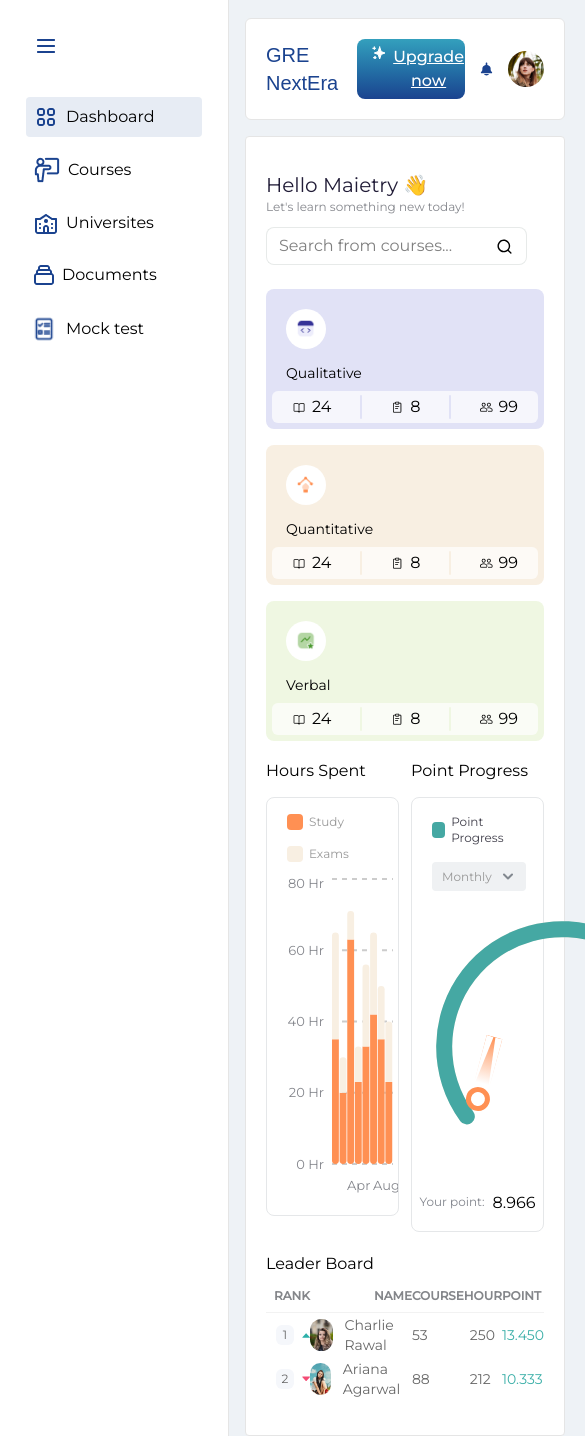
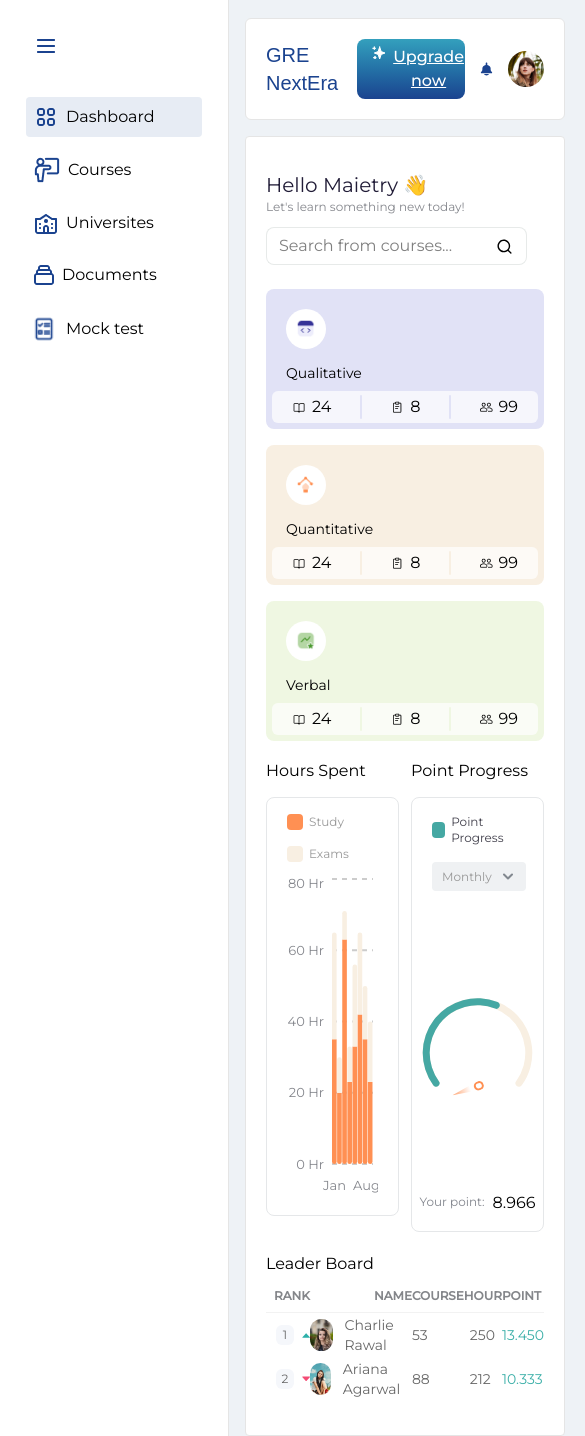
Before and after one commit to dev-spectre/gre, a Next.js app: page /dashboard in a window 390 px wide. Shown: the top 1436 px of the page, 585 px wide, since content can reach past the window. Built offline with nearby package versions, Linux system fonts and the light colour scheme; a web font is replaced by a local one.

Commit message:
Make performance chart responsive

```diff
--- a/app/globals.css
+++ b/app/globals.css
@@ -10,6 +10,10 @@
   --font-montserrat: var(--font-montserrat), "sans-serif";
 }
 
-aside:has(#menu-btn:checked)  p {
+aside:has(#menu-btn:checked) p {
   display: none;
 }
+
+.clip-triangle {
+  clip-path: polygon(0% 100%, 100% 100%, 50% 13.4%);
+}
--- a/components/Charts.tsx
+++ b/components/Charts.tsx
@@ -1,4 +1,5 @@
 "use client";
+import { useEffect, useRef } from "react";
 import {
   BarChart,
   Bar,
@@ -10,6 +11,7 @@ import {
   RadialBarChart,
   RadialBar,
   PolarAngleAxis,
+  ReferenceDot,
 } from "recharts";
 
 export function HourSpent() {
@@ -57,7 +59,7 @@ export function HourSpent() {
   ];
 
   return (
-    <div className="w-full rounded-lg border border-[#E5E7E9] bg-white py-4">
+    <div className="w-full rounded-lg border border-[#E5E7E9] bg-white py-4 pr-5">
       <div className="mb-3 flex flex-wrap gap-4 px-5 text-xs text-[#999999]">
         <div className="flex items-center gap-1.5">
           <div className="h-4 w-4 rounded bg-[#FF9053]"></div>
@@ -69,7 +71,7 @@ export function HourSpent() {
         </div>
       </div>
       <ResponsiveContainer width={"100%"} height={325}>
-        <BarChart data={data} width={500} height={500}>
+        <BarChart data={data}>
           <CartesianGrid
             strokeDasharray={"5 5"}
             strokeWidth={"2"}
@@ -129,11 +131,16 @@ export function HourSpent() {
 }
 
 export function Performance() {
+  const maxPoints = 15;
   const pointProgress = 8.966;
   const circleSize = 300;
+  const endAngle = -40;
+  const startAngle = 220;
+
+  useEffect(() => {});
 
   return (
-    <div className="w-full relative rounded-lg border border-[#E5E7E9] bg-white py-4">
+    <div className="relative w-full rounded-lg border border-[#E5E7E9] bg-white py-4">
       <div className="mb-3 flex flex-wrap justify-between gap-4 px-5 text-xs text-[#999999]">
         <div className="flex items-center gap-1.5">
           <div className="h-4 w-4 rounded bg-[#45A8A3]"></div>
@@ -158,34 +165,37 @@ export function Performance() {
           </svg>
         </button>
       </div>
+      <ResponsiveContainer height={300} width={"100%"}>
         <RadialBarChart
-        className="mx-auto"
-        height={circleSize - 12}
-        width={circleSize}
-        startAngle={220}
-        endAngle={-40}
+          id="radialChart"
+          startAngle={startAngle}
+          endAngle={endAngle}
           data={[{ pointProgress }]}
           innerRadius={"85%"}
           outerRadius={"100%"}
         >
           <RadialBar
+            id="radialBar"
             dataKey={"pointProgress"}
             fill="#45A8A3"
             background={{ fill: "#F8EFE2" }}
             cornerRadius={circleSize / 2}
           />
-        <PolarAngleAxis type="number" domain={[0, 15]} tick={false} />
+          <PolarAngleAxis type="number" domain={[0, maxPoints]} tick={false} />
         </RadialBarChart>
+      </ResponsiveContainer>
 
-      <div className="absolute origin-[50%_84%] rotate-15 z-10 w-min bottom-30 right-[50%] translate-x-[50%]">
-        <div className="relative mx-auto mb-1 h-12 w-[70%] overflow-hidden bg-gradient-to-b from-[#FF9053] to-[#FF905300]">
-          <div className="absolute -left-[100%] h-[120%] w-full origin-bottom-right rotate-[7deg] bg-white"></div>
-          <div className="absolute -right-[100%] h-[120%] w-full origin-bottom-left -rotate-[7deg] bg-white"></div>
+      <div
+        id="needle"
+        className="absolute right-[50%] bottom-[32%] z-10 w-[min(24px,7%)] origin-[50%_84%] translate-x-[50%] -rotate-[110deg] overflow-hidden pt-1"
+      >
+        <div className="clip-triangle relative mx-auto mb-1 aspect-[1/3.5] w-[70%] bg-gradient-to-b from-[#FF9053] to-[#FF905300]"></div>
+        <div className="relative flex aspect-square items-center justify-center rounded-full bg-[#FF9053]">
+          <div className="aspect-square w-[60%] rounded-full bg-white"></div>
         </div>
-        <div className="h-6 w-6 rounded-full border-5 border-[#FF9053]"></div>
       </div>
 
-      <p className="relative text-center text-xs text-[#83868E]">
+      <p className="relative -mt-[12px] text-center text-xs text-[#83868E]">
         <span className="relative bottom-0.5 mr-2">Your point:</span>
         <span className="text-base text-black">{pointProgress}</span>
       </p>
```
Lines whose indentation alone changed are shown as unchanged.
